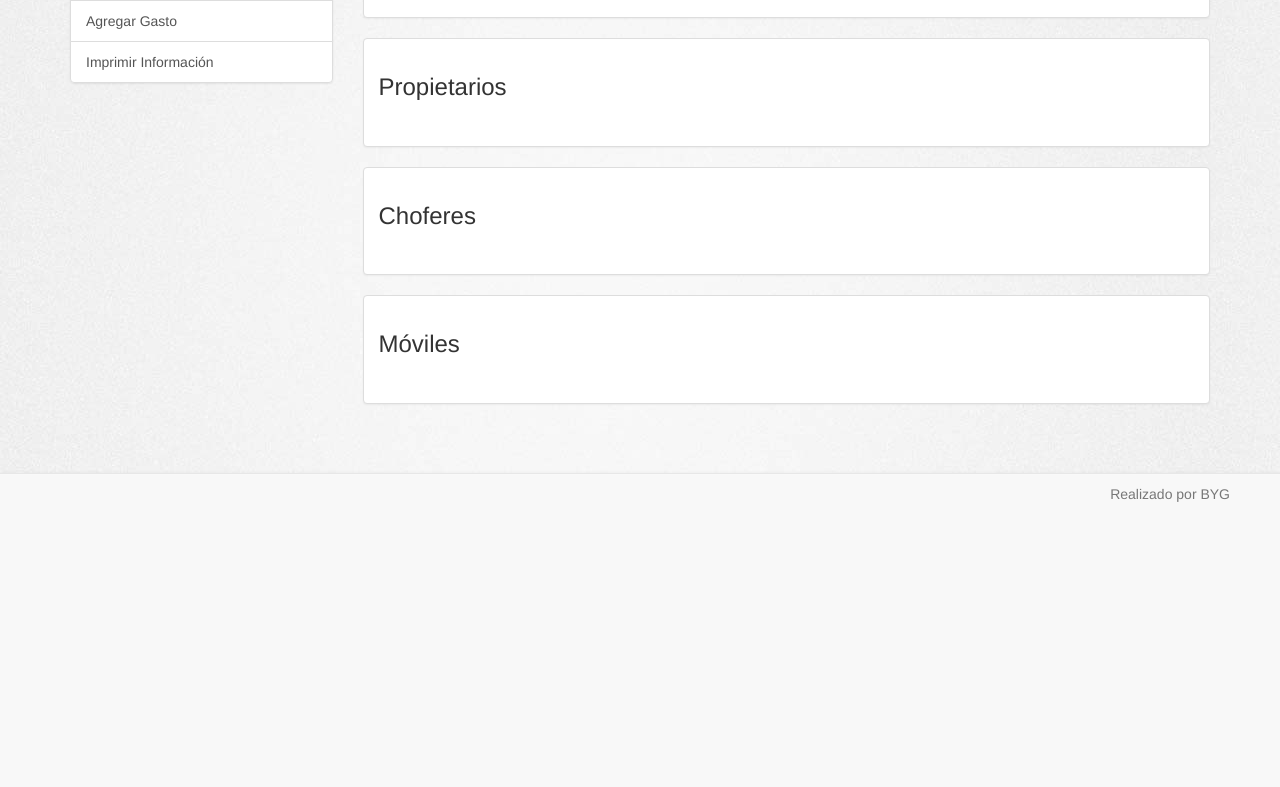
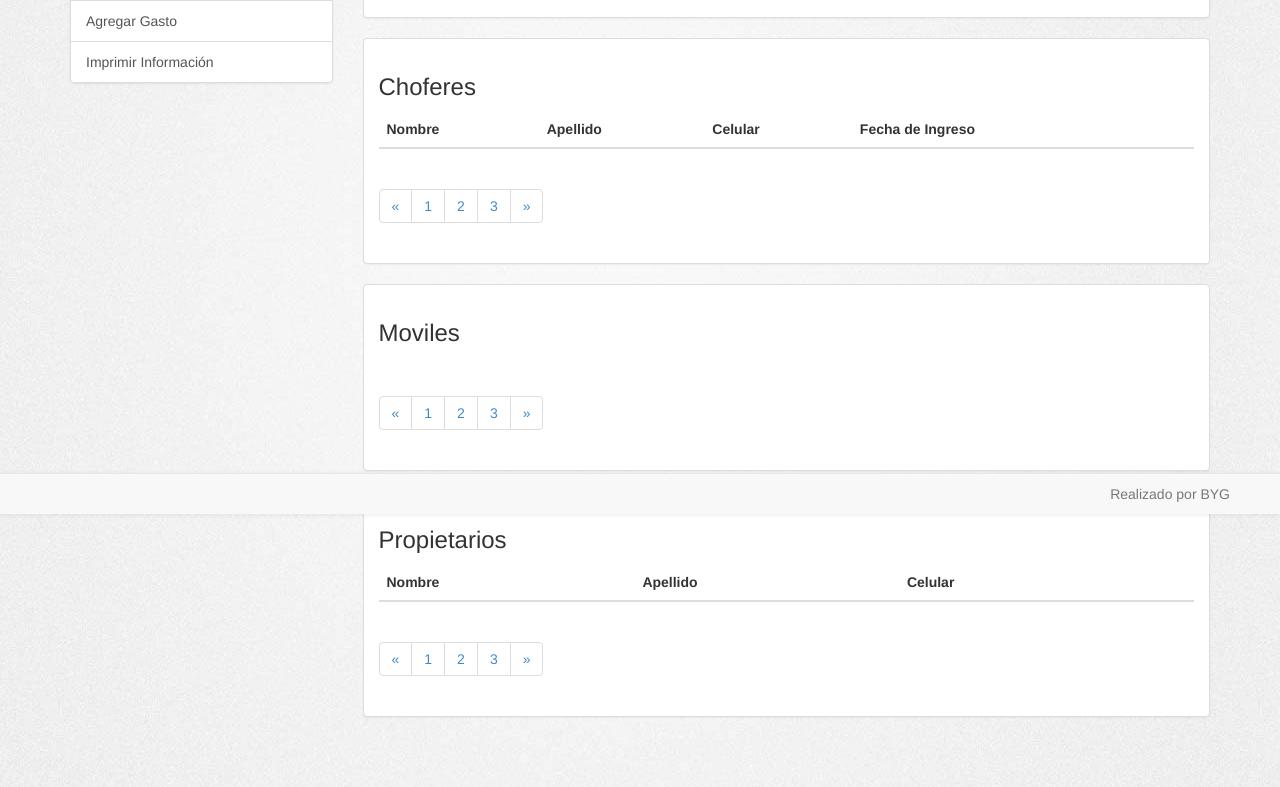
Before and after one commit to guyt101z/taxiadmin, a Symfony app: template src/TaxiAdmin/EmpresaBundle/Resources/views/Empresa/show.html.twig in a window 1280 px wide. Shown: the part 286-1073 px from the top of the page. Before the commit the page ends 788 px from the top, so only its background shows below. Run offline with Twig, Linux system fonts and the light colour scheme; the template is opened without the code that fills it, so the values that code supplies are empty; form fields are guessed from the names that the template uses; some libraries are stand-ins or nearby versions.

Commit message:
finalizando detalles del maqueteo

```diff
--- a/src/TaxiAdmin/EmpresaBundle/Resources/views/Empresa/show.html.twig
+++ b/src/TaxiAdmin/EmpresaBundle/Resources/views/Empresa/show.html.twig
@@ -4,7 +4,7 @@
 
 <div class="row">
 
-    <div class="col-md-3 ">
+    <div class="col-xs-12  col-md-3">
         <div class="list-group">
             <a href="#" class="list-group-item" data-toggle="modal" data-target="#modificarEmpresa">Modificar Empresa</a>
             <a href="#" class="list-group-item" data-toggle="modal" data-target="#addPropietario">Agregar Propietario</a>
@@ -39,44 +39,79 @@
             </div>
         </div>
 
+
+
+        <div class="col-12">
             <div class="panel panel-default">
                 <div class="panel-body">
-                <h3>Propietarios</h3>
+                    <h3>Choferes</h3>
+                    <table class="table table-hover">
+                        <thead>
+                            <tr>
+                                <th>Nombre</th>
+                                <th>Apellido</th>
+                                <th>Celular</th>
+                                <th>Fecha de Ingreso</th>
+                                <th></th>
+                            </tr>
+                        </thead>
+                        <tbody>
+                        </tbody>
+                    </table>
 
-                <div class="table-responsive">
-                    <table class="table table-hover">
-                    </table>
-                </div>
-
+                    <ul class="pagination">
+                        <li><a href="#">&laquo;</a></li>
+                        <li><a href="#">1</a></li>
+                        <li><a href="#">2</a></li>
+                        <li><a href="#">3</a></li>
+                        <li><a href="#">&raquo;</a></li>
+                    </ul>
                 </div>
             </div>
 
             <div class="panel panel-default">
                 <div class="panel-body">
-                <h3>Choferes</h3>
-
-                <div class="table-responsive">
+                    <h3>Moviles</h3>
                     <table class="table table-hover">
                     </table>
-                </div>
 
+                    <ul class="pagination">
+                        <li><a href="#">&laquo;</a></li>
+                        <li><a href="#">1</a></li>
+                        <li><a href="#">2</a></li>
+                        <li><a href="#">3</a></li>
+                        <li><a href="#">&raquo;</a></li>
+                    </ul>
                 </div>
             </div>
 
             <div class="panel panel-default">
                 <div class="panel-body">
-                <h3>Móviles</h3>
-
-                <div class="table-responsive">
+                    <h3>Propietarios</h3>
                     <table class="table table-hover">
+                        <thead>
+                            <tr>
+                                <th>Nombre</th>
+                                <th>Apellido</th>
+                                <th>Celular</th>
+                                <th></th>
+                            </tr>
+                        </thead>
+                        <tbody>
+                        </tbody>
                     </table>
+                    <ul class="pagination">
+                        <li><a href="#">&laquo;</a></li>
+                        <li><a href="#">1</a></li>
+                        <li><a href="#">2</a></li>
+                        <li><a href="#">3</a></li>
+                        <li><a href="#">&raquo;</a></li>
+                    </ul>
+                </div>
             </div>
 
         </div>
     </div>
-
-    </div>
-
 </div>
 
 
@@ -114,5 +149,4 @@
     </div>
 </div>
 <!-- EDITAR -->
-
 {% endblock %}
```
Also changed, not shown: src/TaxiAdmin/EmpresaBundle/Resources/views/Empresa/index.html.twig (+12 -3 lines). Lines whose indentation alone changed are shown as unchanged.
